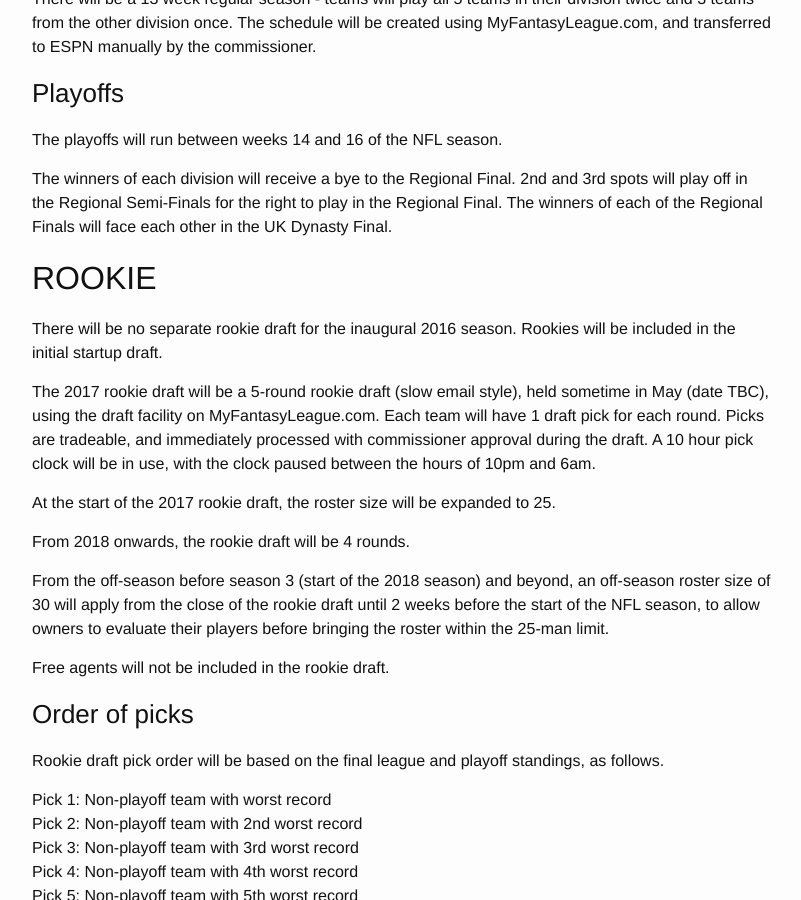
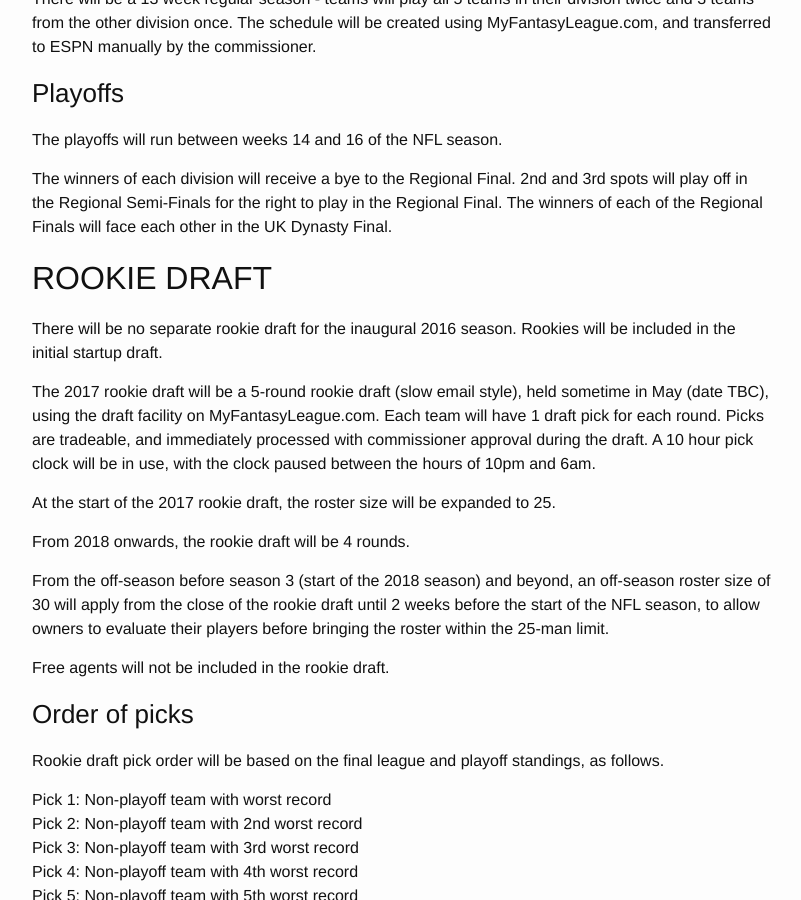
Before and after one commit to UKDynasty/ukdynasty.github.io, a Jekyll site: the page built from bylaws/index.md, in a window 1280 px wide and 900 px high, scrolled down 1029 px. Shown: the whole window, without its empty margins (238-1039 px from the left). Built offline with Jekyll 4.4.1, drawn with Linux system fonts in a browser that asks for light colours.

Commit message:
Fix accidentally deleted word

```diff
--- a/bylaws/index.md
+++ b/bylaws/index.md
@@ -41,7 +41,7 @@ The playoffs will run between weeks 14 and 16 of the NFL season.
 
 The winners of each division will receive a bye to the Regional Final. 2nd and 3rd spots will play off in the Regional Semi-Finals for the right to play in the Regional Final. The winners of each of the Regional Finals will face each other in the UK Dynasty Final.
 
-## ROOKIE
+## ROOKIE DRAFT
 
 There will be no separate rookie draft for the inaugural 2016 season. Rookies will be included in the initial startup draft.
 
```
